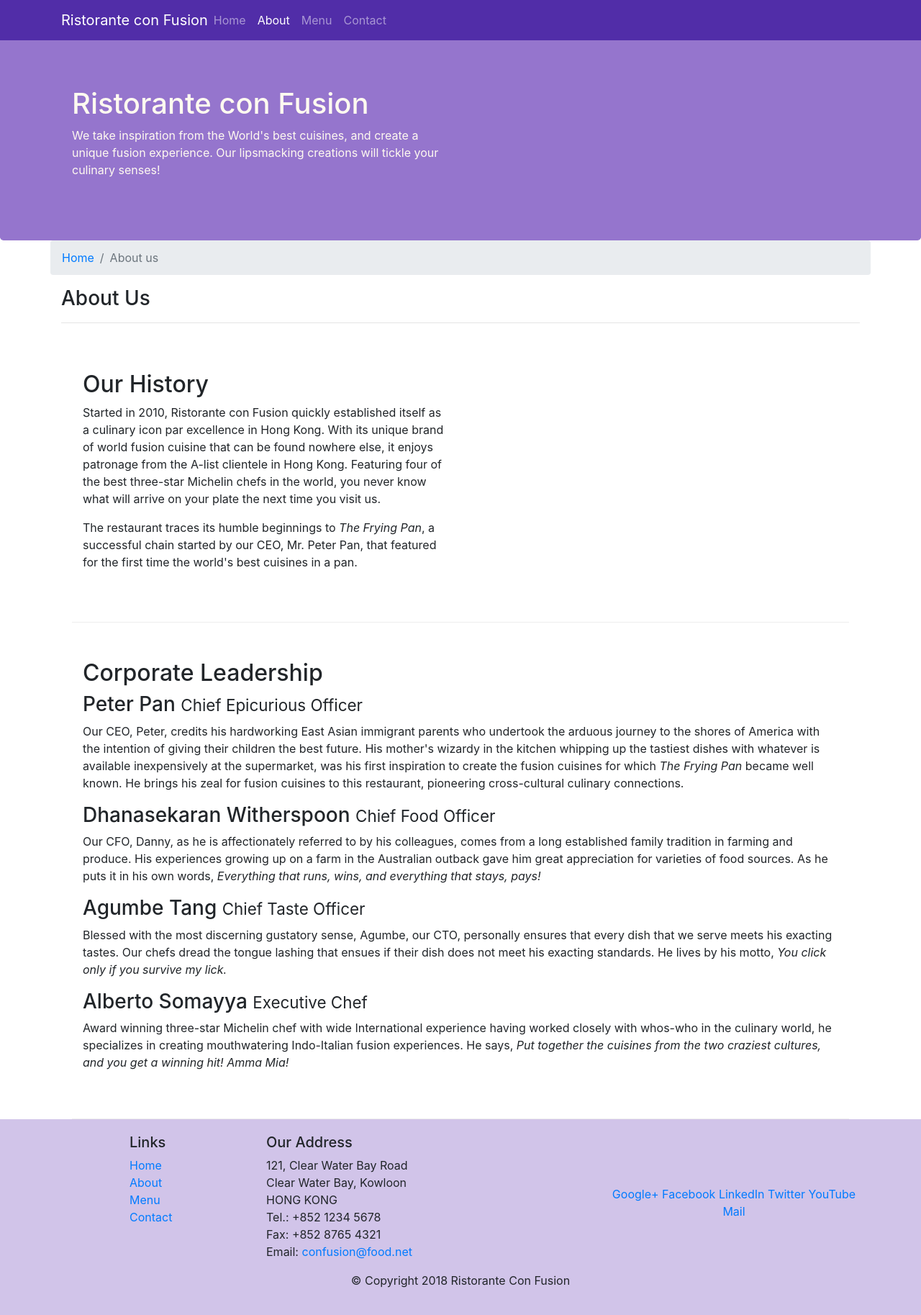
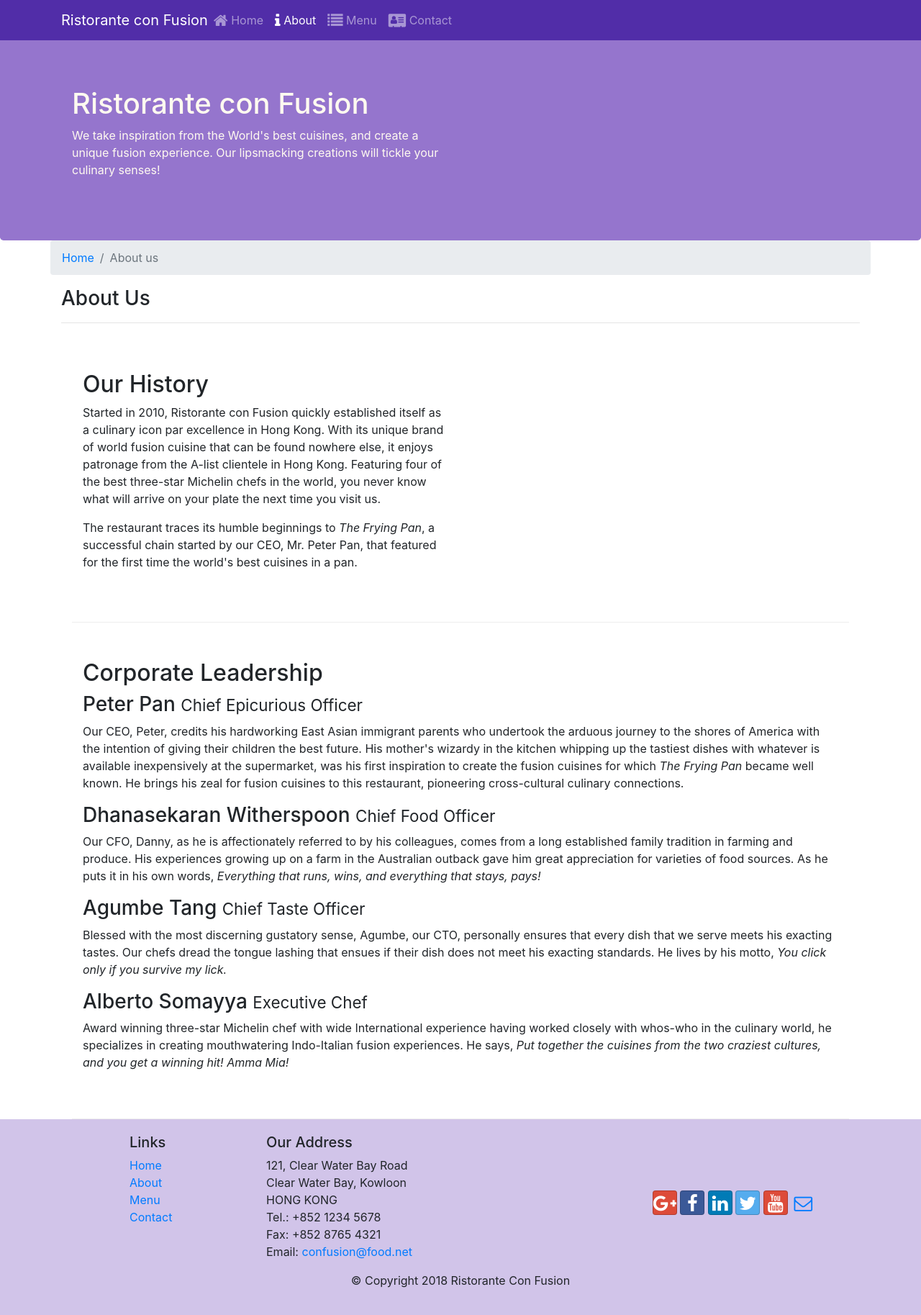
Before and after one commit to jiayelidd/Jiaye-bootstrap-demo, a website: page aboutus.html in a window 1280 px wide. Shown: the whole page at 72% size. Drawn offline with nearby package versions, Linux system fonts and the light colour scheme.

Commit message:
social icon added

```diff
--- a/aboutus.html
+++ b/aboutus.html
@@ -9,6 +9,8 @@
 
   <!-- Bootstrap CSS -->
   <link rel="stylesheet" href="node_modules/bootstrap/dist/css/bootstrap.min.css">
+  <link rel="stylesheet" href="node_modules/font-awesome/css/font-awesome.min.css">
+  <link rel="stylesheet" href="node_modules/bootstrap-social/bootstrap-social.css">
   <link rel="stylesheet" href="CSS/styles.css">
   <title>Ristorante Con Fusion: About Us</title>
 
@@ -23,10 +25,10 @@
       <a class="navbar-brand mr-auto" href="#">Ristorante con Fusion</a>
       <div class="collapse navbar-collapse" id="Navbar">
         <ul class="navbar-nav mr-auto">
-          <li class="nav-item"><a class="nav-link" href="./index.html">Home</a></li>
-          <li class="nav-item active"><a class="nav-link" href="#">About</a></li>
-          <li class="nav-item"><a class="nav-link" href="#">Menu</a></li>
-          <li class="nav-item"><a class="nav-link" href="#">Contact</a></li>
+            <li class="nav-item"><a class="nav-link" href="./index.html"><span class="fa fa-home fa-lg"></span> Home</a></li>
+            <li class="nav-item active"><a class="nav-link" href="./aboutus.html"><span class="fa fa-info fa-lg"></span> About</a></li>
+            <li class="nav-item"><a class="nav-link" href="#"><span class="fa fa-list fa-lg"></span> Menu</a></li>
+            <li class="nav-item"><a class="nav-link" href="#"><span class="fa fa-address-card fa-lg"></span> Contact</a></li>
         </ul>
       </div>
     </div>
@@ -149,12 +151,12 @@
         </div>
         <div class="col-12 col-sm-4 align-self-center">
           <div class="text-center">
-            <a href="http://google.com/+">Google+</a>
-            <a href="http://www.facebook.com/profile.php?id=">Facebook</a>
-            <a href="http://www.linkedin.com/in/">LinkedIn</a>
-            <a href="http://twitter.com/">Twitter</a>
-            <a href="http://youtube.com/">YouTube</a>
-            <a href="mailto:">Mail</a>
+            <a class="btn btn-social-icon btn-google" href="http://google.com/+"><i class="fa fa-google-plus"></i></a>
+            <a class="btn btn-social-icon btn-facebook" href="http://www.facebook.com/profile.php?id="><i class="fa fa-facebook"></i></a>
+            <a class="btn btn-social-icon btn-linkedin" href="http://www.linkedin.com/in/"><i class="fa fa-linkedin"></i></a>
+            <a class="btn btn-social-icon btn-twitter" href="http://twitter.com/"><i class="fa fa-twitter"></i></a>
+            <a class="btn btn-social-icon btn-google" href="http://youtube.com/"><i class="fa fa-youtube"></i></a>
+            <a class="btn btn-social-icon" href="mailto:"><i class="fa fa-envelope-o fa-lg"></i></a>
           </div>
         </div>
       </div>
--- a/package.json
+++ b/package.json
@@ -15,6 +15,8 @@
   },
   "dependencies": {
     "bootstrap": "^4.0.0",
+    "bootstrap-social": "^5.1.1",
+    "font-awesome": "^4.7.0",
     "jquery": "^3.3.1",
     "popper.js": "^1.12.9"
   }
```
Also changed, not shown: index.html (+15 -13 lines), 1 other file.
